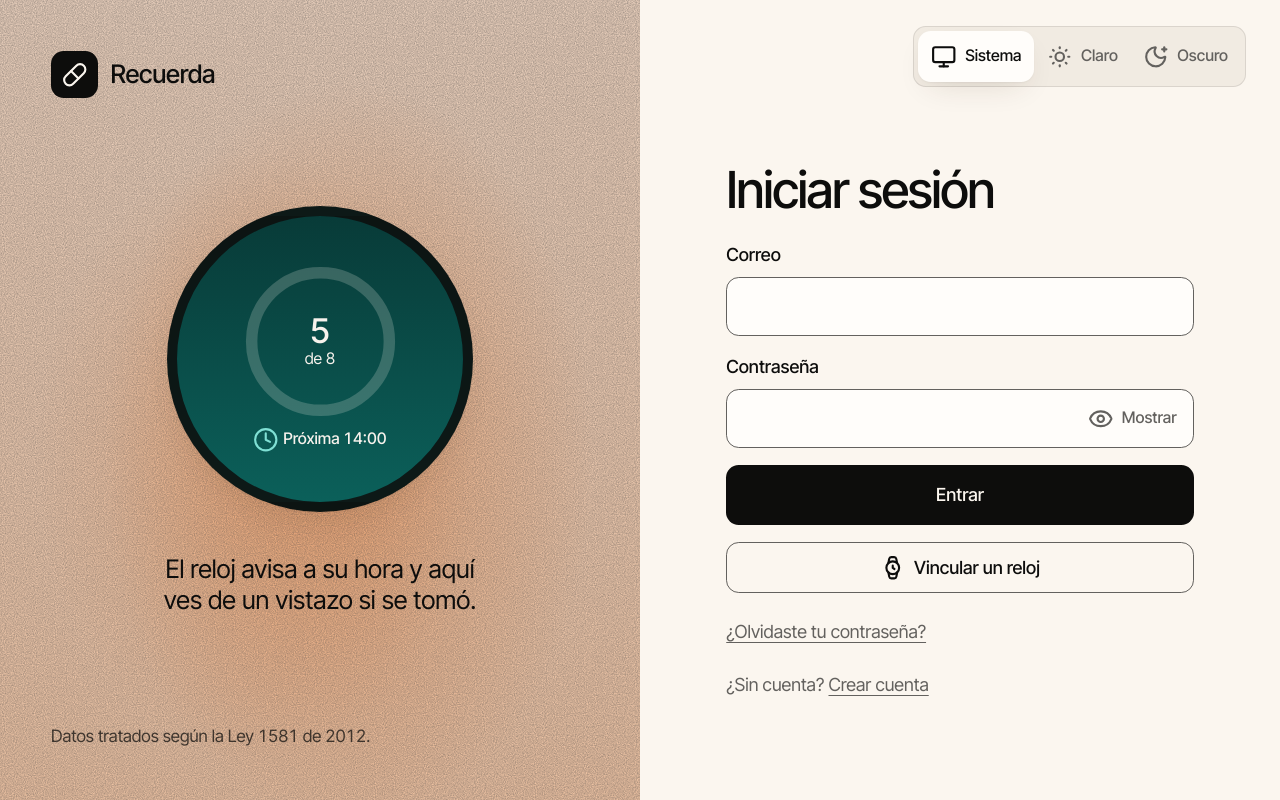
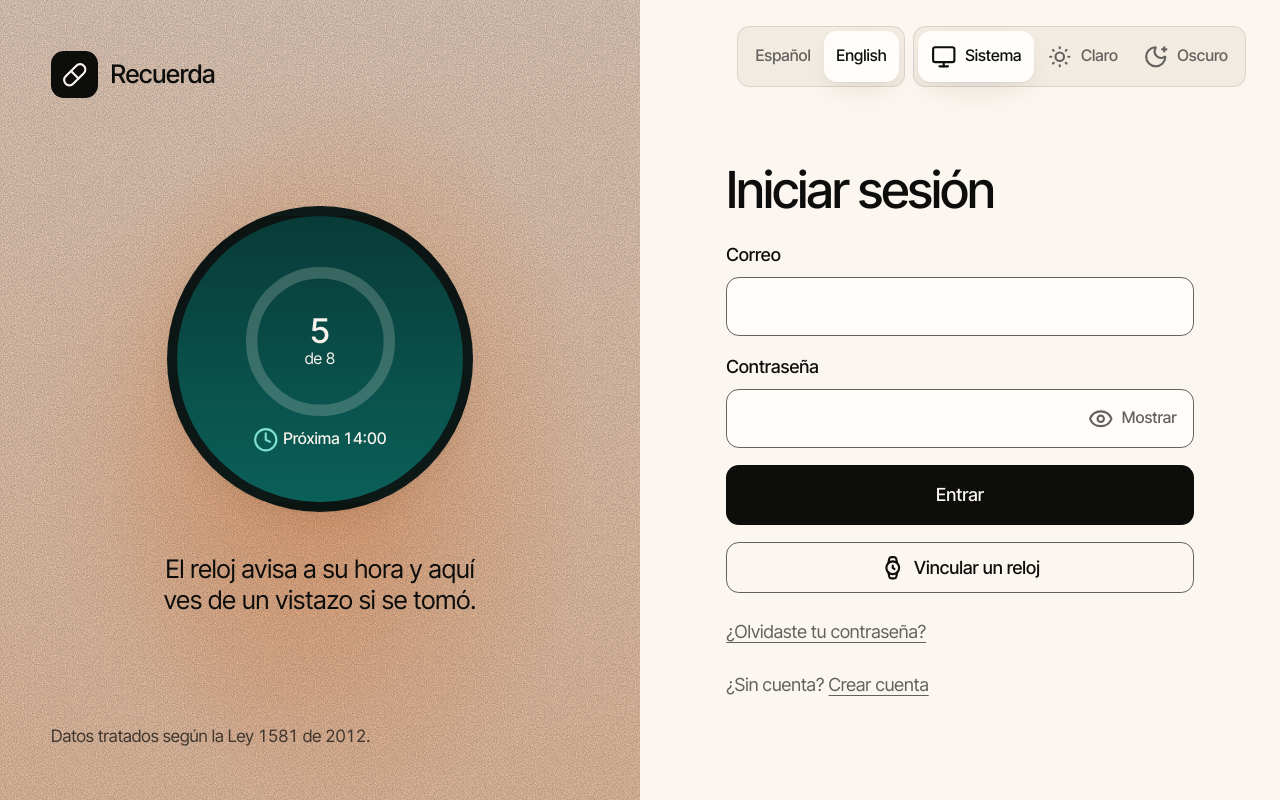
Before and after one commit to StehvenObandoUcc/front-smartwatch, a React (Vite) app in the folder web/: page /login in a window 1280 px wide. Built offline with nearby package versions, Linux system fonts and the light colour scheme; no server answers.

Commit message:
feat(web): selector de idioma en la cabecera de la entrada

```diff
--- a/web/src/components/templates/AuthLayout.tsx
+++ b/web/src/components/templates/AuthLayout.tsx
@@ -5,6 +5,8 @@ import { cn } from '../../lib/cn';
 import { useTheme } from '../../lib/theme';
 import { Plate } from '../atoms/Plate/Plate';
 import { Text } from '../atoms/Text/Text';
+import { useLanguage } from '../../i18n';
+import { LanguageSwitch } from '../molecules/LanguageSwitch';
 import { ThemeSwitch } from '../molecules/ThemeSwitch';
 import { WatchMock } from '../molecules/WatchMock';
 
@@ -22,6 +24,7 @@ function panelNow() {
  */
 export function AuthLayout({ title, children }: { title: string; children: ReactNode }) {
   const theme = useTheme();
+  const language = useLanguage();
   return (
     <div className="grid min-h-dvh bg-bg desktop:grid-cols-2">
       <aside
@@ -45,7 +48,8 @@ export function AuthLayout({ title, children }: { title: string; children: React
         </p>
       </aside>
       <div className="flex flex-col px-4 py-6 tablet:px-8">
-        <div className="flex justify-end">
+        <div className="flex flex-wrap justify-end gap-2">
+          <LanguageSwitch compact value={language.language} onChange={language.setLanguage} />
           <ThemeSwitch compact value={theme.choice} onChange={theme.setChoice} />
         </div>
         <main className="mx-auto flex w-full max-w-form flex-1 flex-col justify-center gap-6 py-8">
```
